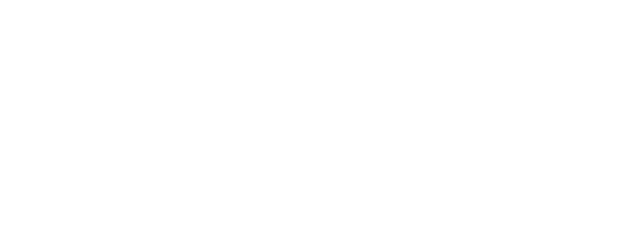
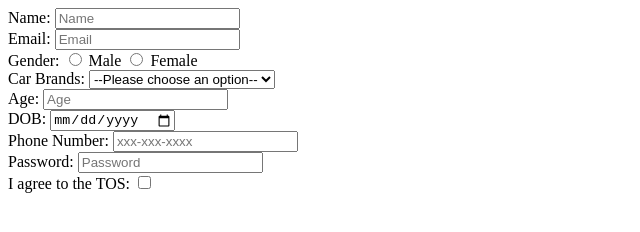
Before and after one commit to acciojob/signup-form-car-Mayur244, a website: page main.html in a window 1280 px wide. Shown: the whole page, without its empty margins (0-640 px from the left). Drawn offline with Linux system fonts and the light colour scheme.

Commit message:
created a submission

```diff
--- a/main.html
+++ b/main.html
@@ -8,6 +8,62 @@
 
 <body>
 	<!-- the entire body must be written by student -->
+	<form method="post">
+		<!-- Name -->
+		<div>
+			<label for="name">Name: </label>
+		    <input id="name" type="text" placeholder="Name" required>
+		</div>
+		<!-- Email -->
+		<div>
+			<label for="email">Email: </label>
+		    <input id="email" type="email" placeholder="Email" required>
+		</div>
+		<!-- Gender -->
+		<div>
+			<label>Gender:</label>
+			<input id="gender_m" type="radio" value="Male" name="gender" required>
+			<label for="gender_m">Male</label>
+		    <input id="gender_f" type="radio" value="Female" name="gender" required>
+			<label for="gender_f">Female</label>
+		</div>
+		<!-- Car Brand -->
+		<div>
+			<label for="cars">Car Brands:</label>
+			<select id="cars" name="cars" required>
+				<option value="" disabled selected hidden>--Please choose an option--</option>
+				<option>BMW</option>
+				<option>Audi</option>
+				<option>Mercedes</option>
+				<option>Scoda</option>
+			</select>
+		</div>
+		<!-- Age -->
+		<div>
+			<label for="age">Age:</label>
+			<input id="age" type="number" placeholder="Age" required>
+		</div>
+		<!-- DOB -->
+		<div>
+			<label for="dob">DOB:</label>
+			<input id="dob" type="date" required>
+		</div>
+		<!-- Phone Number -->
+		<div>
+			<label for="tel">Phone Number:</label>
+			<input id="tel" type="tel" placeholder="xxx-xxx-xxxx">
+		</div>
+		<!-- Password -->
+		<div>
+			<label for="password">Password:</label>
+			<input id="password" type="password" placeholder="Password" required>
+		</div>
+		<!-- I agree to the TOS -->
+		<div>
+			<label for="tos">I agree to the TOS:</label>
+			<input id="tos" type="checkbox" required>
+		</div>
+	</form>
     <script type="text/javascript" src="./script.js">
 </script>
 
```
